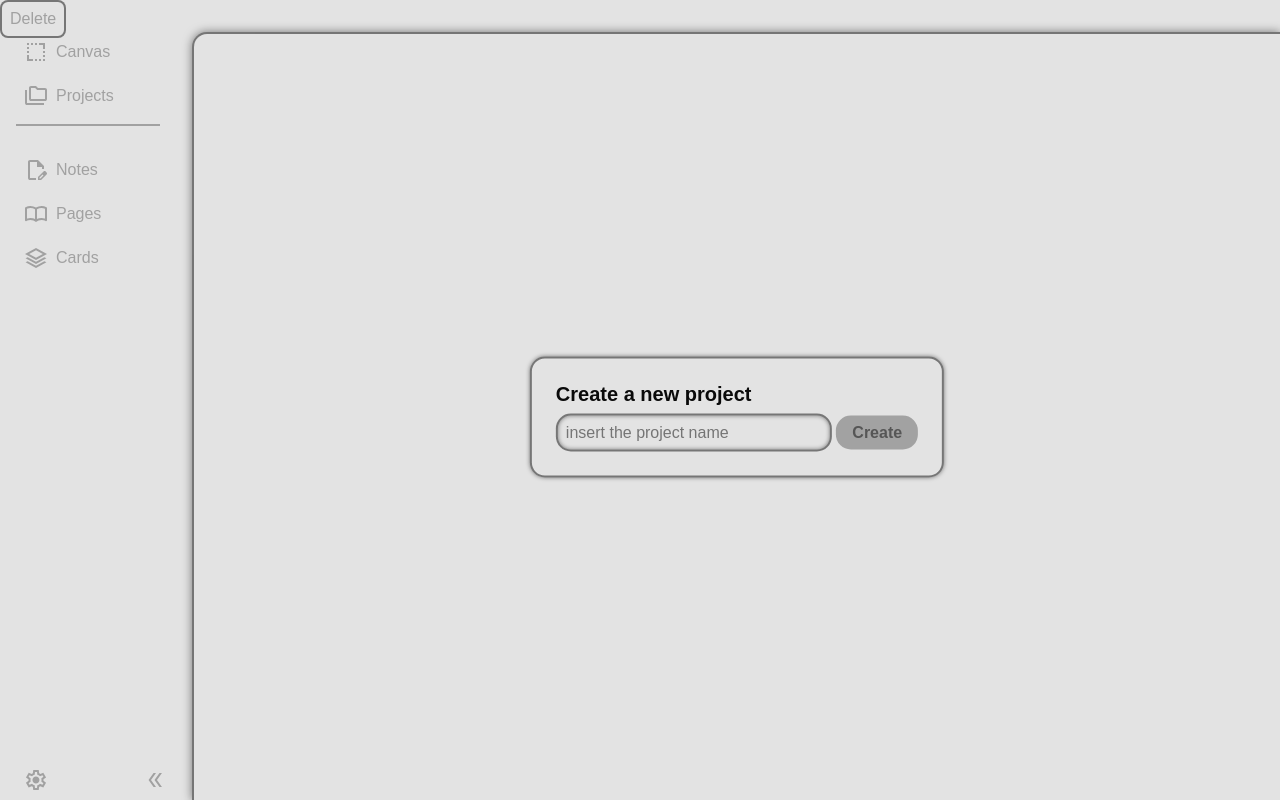
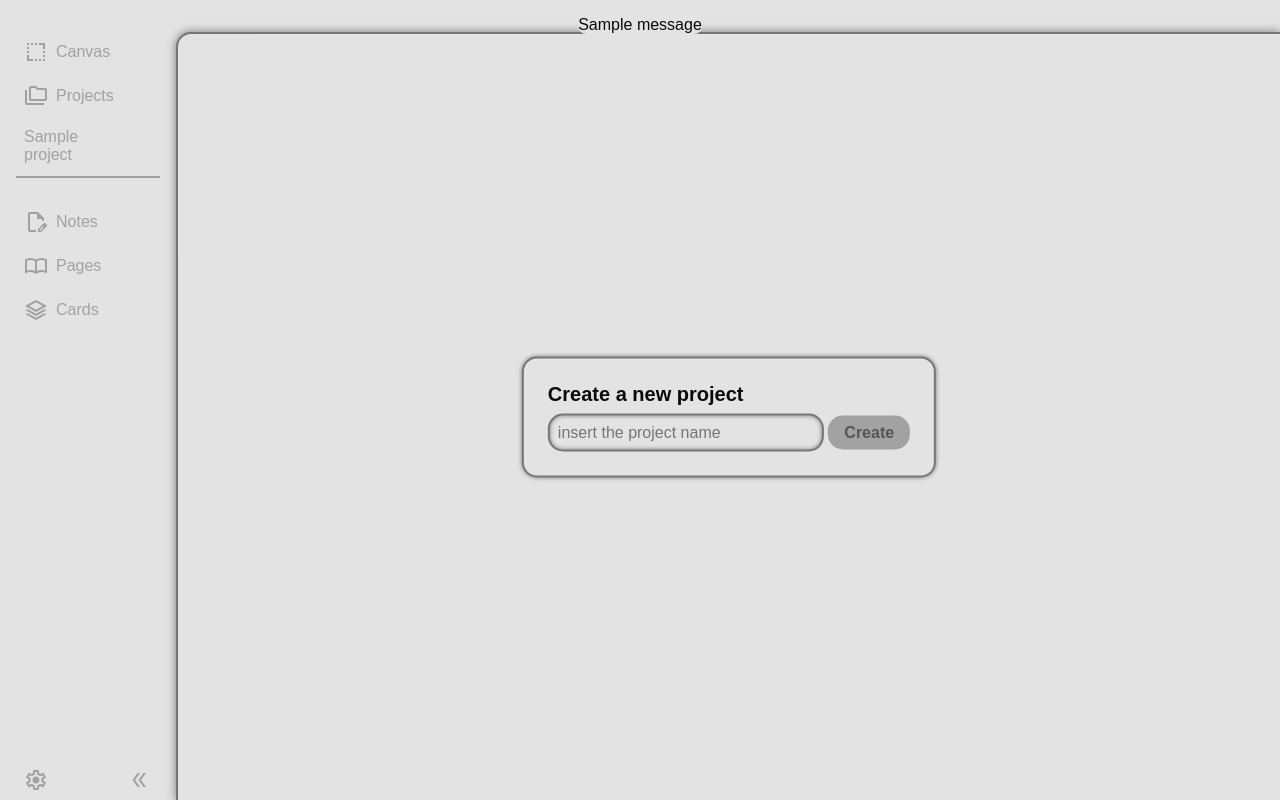
Before and after one commit to vallereichi/vano, a Flask app: page /projects/add in a window 1280 px wide. Run offline with Flask 3, Linux system fonts and the light colour scheme; tables that the repository leaves empty hold one stand-in row (values such as "Sample post"); one stand-in notice (Sample message) is shown.

Commit message:
project deletion + error handling

```diff
--- a/vano/app.py
+++ b/vano/app.py
@@ -1,5 +1,5 @@
 from flask import Flask
-from flask import request, url_for, render_template, redirect
+from flask import request, url_for, render_template, redirect, flash
 from flask_sqlalchemy import SQLAlchemy
 from sqlalchemy import Integer, String, Text, DateTime, func
 from sqlalchemy.orm import DeclarativeBase, Mapped, mapped_column
@@ -11,6 +11,7 @@ class Base(DeclarativeBase):
 db = SQLAlchemy(model_class=Base)
 
 app = Flask(__name__)
+app.secret_key = b"SuperSecret"
 app.config["SQLALCHEMY_DATABASE_URI"] = "sqlite:///database.db"
 
 db.init_app(app)
@@ -37,12 +38,29 @@ def list_projects():
 
 @app.route("/projects/add", methods=["GET", "POST"])
 def add_project():
+    projects = db.session.execute(db.select(Project).order_by(Project.created_at)).scalars()
+
     if request.method == "POST":
         project = Project(project_name = request.form["input-proj-name"])
-        db.session.add(project)
+
+        try:
+            db.session.add(project)
+            db.session.commit()
+            return redirect(url_for("list_projects"))
+        except Exception as e:
+            db.session.rollback()
+            flash(f"Error adding project: {e}", "error")
+
+    return render_template("add_project.html", projects=projects)
+
+@app.route("/projects/<int:project_id>/delete")
+def delete_project(project_id):
+    project = db.session.get(Project, project_id)
+    if project:
+        db.session.delete(project)
         db.session.commit()
         return redirect(url_for("list_projects"))
-    return render_template("add_project.html")
+    return "Project not found", 404
 
 
 if __name__ == "__main__":
--- a/vano/static/css/layout.css
+++ b/vano/static/css/layout.css
@@ -37,9 +37,9 @@ nav {
 
 main {
     height: calc(100% - 2rem - 2px);
-    width: calc(100% - var(--sidebar-width, 10rem) - 2rem - 2px);
+    width: calc(100% - var(--sidebar-width, 10rem) - 1rem - 2px);
     position: absolute;
-    left: calc(var(--sidebar-width, 10rem) + 2rem);
+    left: calc(var(--sidebar-width, 10rem) + 1rem);
     top: 2rem;
     background-color: inherit;
     color: inherit;
@@ -49,3 +49,26 @@ main {
     box-shadow: 0 0 10px var(--accent-color);
     z-index: 10;
 }
+
+
+.flashes {
+    position: fixed;
+    top: 1rem;
+    left: 50%;
+    transform: translateX(-50%);
+    border: 0 solid transparent;
+    border-radius: 8px;
+    background-color: var(--bg-color);
+    list-style-type: none;
+    z-index: 99999;
+    margin: 0;
+    padding: 0;
+}
+
+.flash.error {
+    background-color: rgb(from red r g b / 0.4);
+    color: var(--text-color);
+    padding: 0.25rem;
+    border: 2px solid red;
+    border-radius: 8px;
+}
--- a/vano/static/css/sidebar.css
+++ b/vano/static/css/sidebar.css
@@ -3,10 +3,10 @@
     height: calc(100% - 2rem);
     position: absolute;
     top: 2rem;
-    left: calc(var(--sidebar-width, 10rem) + 2rem - 4px);
+    left: calc(var(--sidebar-width, 10rem) + 1rem - 4px);
     cursor: ew-resize;
     touch-action: none;
-    z-index: 99999;
+    z-index: 999;
 }
 
 
@@ -42,11 +42,8 @@ nav ul {
 }
 
 #sidebar-options {
-    /* position: fixed;
-    left: 1rem;
-    top: 93%; */
     margin-top: auto;
-    width: var(--sidebar-width, 10rem);
+    width: calc(var(--sidebar-width, 10rem) - 1rem);
     fill: rgb(from var(--text-color) r g b / 0.3);
     display: flex;
     justify-content: space-between;
@@ -137,3 +134,7 @@ nav ul {
     position: fixed;
 
 }
+
+#project-menu.hide {
+    display: none;
+}
--- a/vano/static/js/sidebar.js
+++ b/vano/static/js/sidebar.js
@@ -7,7 +7,7 @@ let sidebarWidth;
 let sidebarState = {
     open: true,
     width: sidebarWidth,
-    projectList: false,
+    projectList: true,
 }
 
 resizer.addEventListener("mousedown", (event) => {
@@ -24,7 +24,7 @@ document.addEventListener("mousemove", (event) => {
     sidebarWidth = event.clientX;
     sidebarWidth = Math.max(140, Math.min(sidebarWidth, 600));
 
-    document.documentElement.style.setProperty("--sidebar-width", `calc(${sidebarWidth}px - 2rem)`);
+    document.documentElement.style.setProperty("--sidebar-width", `calc(${sidebarWidth}px - 1rem)`);
 });
 
 document.addEventListener("mouseup", () => {
@@ -34,7 +34,7 @@ document.addEventListener("mouseup", () => {
 
 function toggleSidebar() {
     if (sidebarState.open) {
-        sidebarWidth = `calc(1rem + 24px)`;
+        sidebarWidth = `calc(2rem + 24px)`;
         document.getElementById("settings-button").style.display = "none";
         resizer.style.display = "none";
         if (sidebarState.projectList) projectList.classList.toggle("hide");
@@ -67,7 +67,7 @@ projectBtn.addEventListener("mouseleave", () => {
 })
 
 projectBtn.addEventListener("click", (event) => {
-    if (sidebarState.open && !projectList.classList.contains("hide")) {
+    if (sidebarState.open && window.location.pathname == "/projects") {
         event.preventDefault();
         projectList.classList.toggle("hide");
         if (sidebarState.projectList) sidebarState.projectList = false;
@@ -85,17 +85,14 @@ const projectMenu = document.getElementById("project-menu");
 let activeProjectId = null;
 
 document.addEventListener("click", (event) => {
-    console.log("activate")
     const button = event.target.closest(".options-button");
 
-    if (!projectMenu) return;
+    if (!projectMenu || !button) return;
 
-    if (!button && !projectMenu.contains(event.target)) {
-        projectMenu.hidden = true;
-        return;
-    }
-
-    if (!button) return;
+    projectMenu.classList.remove("hide");
+    projectMenu.addEventListener("mouseleave", () => {
+        projectMenu.classList.add("hide");
+    })
 
     event.preventDefault();
     event.stopPropagation();
@@ -104,8 +101,13 @@ document.addEventListener("click", (event) => {
 
     const rect = button.getBoundingClientRect();
 
-    projectMenu.style.top = `${rect.top}px`;
-    projectMenu.style.left = `${rect.left + 8}px`;
+    projectMenu.style.top = `${rect.top - 10}px`;
+    projectMenu.style.left = `${rect.left + 0}px`;
 
     projectMenu.hidden = false;
 })
+
+document.getElementById("delete-project").addEventListener("click", (event) => {
+    event.preventDefault();
+    if (activeProjectId) window.location.href = `/projects/${activeProjectId}/delete`;
+})
--- a/vano/templates/add_project.html
+++ b/vano/templates/add_project.html
@@ -1,4 +1,6 @@
 {% extends "projects.html" %}
+
+
 {% block add_project %}
 <form action="" method="post">
     <label for="input-proj-name">Create a new project</label>
@@ -8,3 +10,7 @@
     </div>
 </form>
 {% endblock %}
+
+{% block project_list %}
+    {{ super() }}
+{% endblock %}
--- a/vano/templates/layout.html
+++ b/vano/templates/layout.html
@@ -12,6 +12,15 @@
     <script defer src="{{ url_for('static', filename='js/sidebar.js') }}"></script>
 </head>
 <body>
+    {% with messages = get_flashed_messages(with_categories=true) %}
+        {% if messages %}
+            <ul class=flashes>
+                {% for category, message in messages %}
+                    <li class="flash {{ category }}">{{ message }}</li>
+                {% endfor %}
+            </ul>
+        {% endif %}
+    {% endwith %}
     <nav>
         <ul style="border-bottom: 2px solid rgb(from var(--text-color) r g b / 0.3); padding-bottom: 0.25rem;">
             <li><a href="#" class="nav-item">
--- a/vano/templates/projects.html
+++ b/vano/templates/projects.html
@@ -7,16 +7,13 @@
             <svg class="options-button" data-project-id="{{ project.project_id }}" xmlns="http://www.w3.org/2000/svg" height="24px" viewBox="0 -960 960 960" width="24px" fill="#E3E3E3"><path d="M480-160q-33 0-56.5-23.5T400-240q0-33 23.5-56.5T480-320q33 0 56.5 23.5T560-240q0 33-23.5 56.5T480-160Zm0-240q-33 0-56.5-23.5T400-480q0-33 23.5-56.5T480-560q33 0 56.5 23.5T560-480q0 33-23.5 56.5T480-400Zm0-240q-33 0-56.5-23.5T400-720q0-33 23.5-56.5T480-800q33 0 56.5 23.5T560-720q0 33-23.5 56.5T480-640Z"/></svg>
         </a>
     </li>
-
     {% endfor %}
 {% endblock%}
 {% block content %}
     {% block add_project %}{% endblock %}
-
-
 {% endblock %}
 {% block menus %}
-    <ul class="menu" id="project-menu">
-        <li><a href="projects/delete" class="nav-item">Delete</a></li>
+    <ul class="menu hide" id="project-menu">
+        <li><a href="#" class="nav-item" id="delete-project">Delete</a></li>
     </ul>
 {% endblock %}
```
Lines whose indentation alone changed are shown as unchanged.
